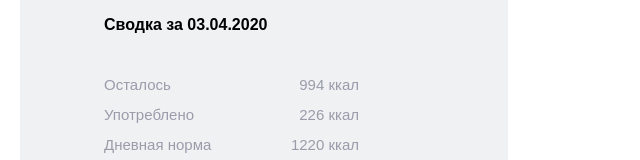
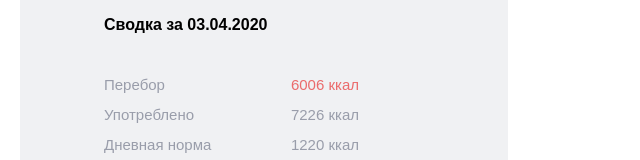
Before and after one commit to Satir8/perfect_body_project, a React (Create React App) app: page / in a window 1280 px wide. Shown: the part 292-452 px from the top of the page, without its empty margins (0-640 px from the left). Built offline with nearby package versions, Linux system fonts and the light colour scheme.

Commit message:
all changes

```diff
--- a/src/components/summary/Summary.js
+++ b/src/components/summary/Summary.js
@@ -4,7 +4,7 @@ import moment from "moment";
 
 const data = {
   balance: 0,
-  consumed: 226,
+  consumed: 7226,
   dailyRate: 1220
 };
 const not = {
@@ -42,16 +42,12 @@ const Summary = () => {
                 data.dailyRate - data.consumed >= 0 ? (
                   <span> {data.dailyRate - data.consumed} ккал</span>
                 ) : (
-                  <span>
-                    {Math.abs((data.dailyRate - data.consumed).toFixed(0))}
-                    ккал
+                  <span style={{ color: "#e70a0a94" }}>
+                    {Math.abs((data.dailyRate - data.consumed).toFixed(0))} ккал
                   </span>
                 )
               ) : (
-                <span>
-                  {Math.abs((data.dailyRate - data.consumed).toFixed(0))}
-                  ккал
-                </span>
+                <span> {data.dailyRate - data.consumed} ккал</span>
               )}
             </li>
             <li className={css.progressItem}>
--- a/src/components/summary/Summary.module.css
+++ b/src/components/summary/Summary.module.css
@@ -33,6 +33,9 @@
   line-height: 30px;
   font-size: 15px;
 }
+ .changeColor{
+    color: #e70a0a94;
+  }
 
 @media (min-width: 768px) {
   .container {
```
